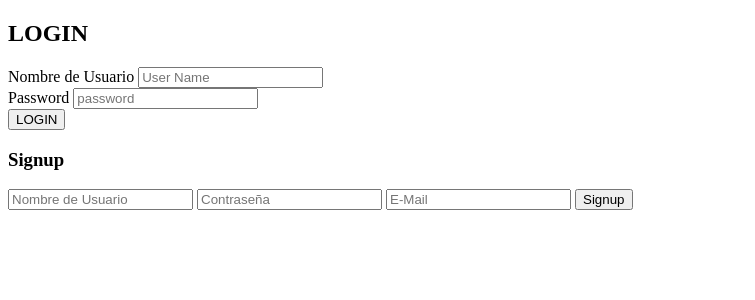
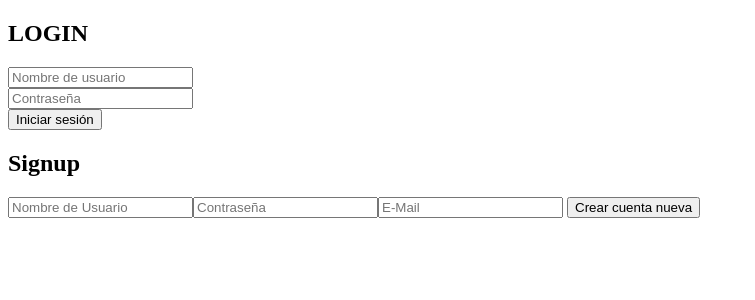
Before and after one commit to RazorLazor27/BD_2, a PHP site: page /login.php in a window 1280 px wide. Shown: the top 300 px of the page, without its empty margins (0-755 px from the left). Run offline with PHP 8.4, Linux system fonts and the light colour scheme.

Commit message:
LOGIN FUNCIONA CTMMMM

```diff
--- a/includes/signup_contr.inc.php
+++ b/includes/signup_contr.inc.php
@@ -5,7 +5,7 @@ declare(strict_types= 1);
 
 
 //La funcion chequea que el usuario llena todos los campos de una solicitud
-function input_vacio(string $username, $pwd, $email){
+function input_vacio(string $username, string $pwd, string $email){
     if (empty($username) || empty($pwd) || empty($email)){
         return true;
     } else {
@@ -39,3 +39,7 @@ function nombre_valido(object $pdo, string $username){
         return false;
     }
 }
+
+function crear_usuario(object $pdo, string $username, string $pwd, string $email){
+    set_usuario($pdo, $username, $pwd, $email);
+}
--- a/includes/signup_view.inc.php
+++ b/includes/signup_view.inc.php
@@ -2,6 +2,25 @@
 
 //trampa antiweones (yo)
 declare(strict_types= 1);
+
+function signup_inputs(){
+
+    if(isset($_SESSION["signup_data"]["username"]) && !isset($_SESSION["errors_signup"]["nombre_valido"])) {
+        echo '<input type="text" name="username" placeholder="Nombre de Usuario" value="' . $_SESSION["signup_data"]["username"] . '">';
+
+    } else {
+        echo '<input type="text" name="username" placeholder="Nombre de Usuario">';
+    }
+
+    echo '<input type="password" name="pwd" placeholder="Contraseña">';
+
+    if(isset($_SESSION["signup_data"]["email"]) && !isset($_SESSION["errors_signup"]["mail_valido"]) && !isset($_SESSION["errors_signup"]["mail_registrado"])) {
+        echo '<input type="text" name="email" placeholder="E-Mail" value="' . $_SESSION["signup_data"]["email"] . '">';
+
+    } else {
+        echo '<input type="text" name="email" placeholder="E-Mail">';
+    }
+}
 
 function check_signup_errors(){
     if (isset($_SESSION["errors_signup"])) {
@@ -14,5 +33,8 @@ function check_signup_errors(){
         }
 
         unset($_SESSION["errors_signup"]);
+    } else if(isset($_GET["signup"]) && $_GET["signup"] === "success") {
+        echo "<br>";
+        echo '<p class= "form-success"> Signup completado!</p>';
     }
 }
--- a/login.php
+++ b/login.php
@@ -18,24 +18,24 @@ require_once("includes/config_session.inc.php");
             <p class= "error"> <?php echo $_GET['error']; ?> </p>
         <?php } ?>
 
-        <label> Nombre de Usuario </label>
-        <input type="text" name = "username" placeholder="User Name"> <br>
 
-        <label> Password </label>
-        <input type="password" name = "password" placeholder="password"> <br>
+        <input type="text" name = "username" placeholder="Nombre de usuario"> <br>
 
-        <button type="submit">LOGIN</button>
+
+        <input type="password" name = "password" placeholder="Contraseña"> <br>
+
+        <button type="submit">Iniciar sesión</button>
     </form>
 
 
-    <h3>Signup</h3>
+    <h2>Signup</h2>
 
     <form action="includes/signup.inc.php", method = "post">
 
-        <input type="text" name="username" placeholder="Nombre de Usuario">
-        <input type="password" name="pwd"placeholder="Contraseña">
-        <input type="text" name="email"placeholder="E-Mail">
-        <button>Signup</button>
+        <?php
+        signup_inputs();
+        ?>
+        <button>Crear cuenta nueva</button>
 
     </form>
 
```
Also changed, not shown: includes/signup.inc.php (+15 -1 lines), includes/signup_model.inc.php (+17 -0 lines).
